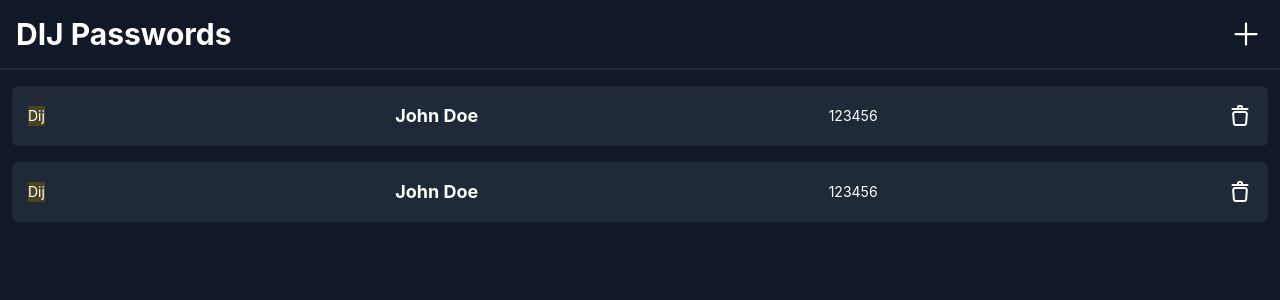
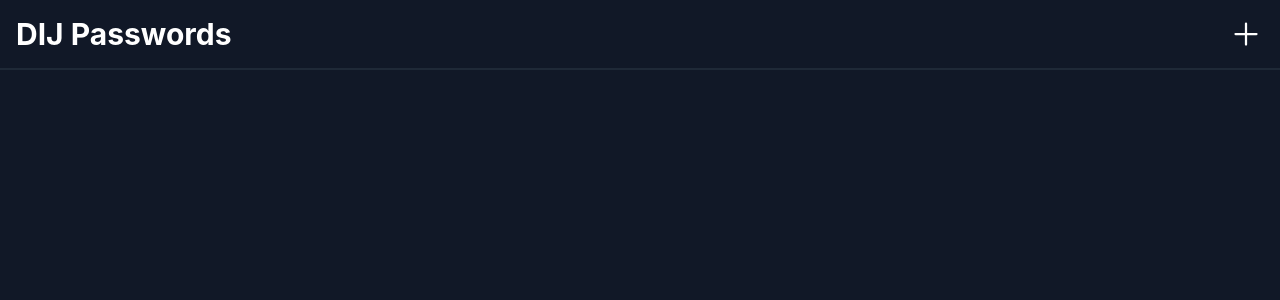
Before and after one commit to thomasansems/dijpasswords, a React (Create React App) app: page / in a window 1280 px wide. Shown: the top 300 px of the page. Built offline with nearby package versions, Linux system fonts and the light colour scheme.

Commit message:
Localforage data + type validation

```diff
--- a/src/components/Card.tsx
+++ b/src/components/Card.tsx
@@ -1,19 +1,22 @@
-import { Trash } from "./icons"
+import { ItemProps } from './../types';
+import { useState } from 'react';
 
-type CardProps = {
-    title: string;
-    password: string;
-    color: string;
-    client: string;
+export const Card: React.FC<ItemProps> = ({ title, password, color, client }) => {
+
+    const [isHovered, setIsHovered] = useState(false);
+
+    return (
+        <div className="bg-gray-800 rounded-md p-4 mb-4 flex items-center justify-between">
+            <div className="flex items-center justify-between">
+                {color && <div className="w-3 h-3 rounded-full mr-2" style={{ 'background': color }}></div>}
+                <p className="text-sm">{client}</p>
+            </div>
+            <h3 className="text-lg font-bold">{title}</h3>
+            <div className="text-sm" onMouseEnter={() => setIsHovered(true)} onMouseLeave={() => setIsHovered(false)}>
+                <span>{isHovered ? password : '*'.repeat(password.length)}</span>
+            </div>
+        </div >
+    )
 }
 
-export const Card: React.FC<CardProps> = ({ title, password, color, client }) => (
-    <div className="bg-gray-800 rounded-md p-4 mb-4 flex items-center justify-between">
-        <p className="text-sm" style={{ 'background': color }}>{client}</p>
-        <h3 className="text-lg font-bold">{title}</h3>
-        <p className="text-sm">{password}</p>
-        <Trash className="cursor-pointer" />
-    </div >
-)
-
 export default Card
--- a/src/routes/Add.tsx
+++ b/src/routes/Add.tsx
@@ -2,19 +2,19 @@ import { useEffect, useState } from 'react';
 import './../App.css';
 import { Layout } from '../components/Layout';
 import axios from 'axios';
+import localforage from 'localforage';
+import { ItemProps, Client } from './../types';
+import { useNavigate } from 'react-router-dom';
 
 const formClasses = 'bg-gray-800 text-white rounded-md p-2 w-full mb-4';
 
-function Home() {
+function Add() {
 
-  type Client = {
-    name: string;
-    color: string;
-  };
-
+  const [formData, setFormData] = useState({ title: '', password: '', client: '', color: '' });
   const [clients, setClients] = useState<Client[]>([]);
   const [error, setError] = useState<any>(null);
   const [isLoaded, setIsLoaded] = useState(false);
+  const navigate = useNavigate();
 
   useEffect(() => {
 
@@ -26,27 +26,59 @@ function Home() {
        */
       await axios.get('https://api.allorigins.win/raw?url=https://pastebin.com/raw/zSFTiVWr', { timeout: 5000 })
         .then((response) => {
-          console.log(response.data);
           setClients(response.data);
           setIsLoaded(true);
         })
         .catch((error) => {
           setIsLoaded(true);
           setError('Unable to fetch clients');
+          console.error(error);
         });
     };
 
     getClients();
+
   }, []);
+
+  const handleSubmit = async (event: { preventDefault: () => void; }) => {
+    event.preventDefault();
+
+    // Get the current list of items from local storage
+    let data: ItemProps[] | null = await localforage.getItem('dij-passwords');
+
+    if (data) {
+      data.unshift(formData);
+    } else {
+      data = [formData];
+    }
+
+    // Store the updated list in local storage
+    localforage.setItem('dij-passwords', data)
+      .then(() => {
+        // Reset the form data and navigate to the home page
+        setFormData({ title: '', password: '', client: '', color: '' })
+        navigate('/')
+      }).catch((err) => {
+        console.error(err);
+      });
+  };
+
+  const handleInputChange = (event: { target: { name: any; value: any; }; }) => {
+    const { name, value } = event.target;
+    // Get the color of the selected client
+    const color = clients.find((client) => client.name === value)?.color
+    // Update the form data state with the new value
+    setFormData({ ...formData, [name]: value, color: color || '' });
+  };
 
   return (
     <Layout>
       <div className='md:m-auto md:w-4/6 lg:m-auto lg:w-3/6'>
         <h3 className="text-lg mb-4">Add new password</h3>
-        <form>
-          <input placeholder='Title' className={formClasses} type='text' />
-          <input placeholder='Password' className={formClasses} type='password' />
-          <select className={formClasses} disabled={!isLoaded}>
+        <form onSubmit={handleSubmit}>
+          <input required minLength={3} maxLength={64} placeholder='Title' value={formData.title} onChange={handleInputChange} className={formClasses} type='text' name='title' />
+          <input required minLength={8} maxLength={64} placeholder='Password' value={formData.password} onChange={handleInputChange} className={formClasses} type='password' name='password' />
+          <select required className={formClasses} disabled={!isLoaded} value={formData.client} onChange={handleInputChange} name='client'>
             {isLoaded && !error ? (<>
               <option value=''>Select client</option>
               {clients.map((client, index) => (
@@ -66,4 +98,4 @@ function Home() {
   );
 }
 
-export default Home;
+export default Add;
--- a/src/routes/Home.tsx
+++ b/src/routes/Home.tsx
@@ -1,37 +1,40 @@
-import React from 'react';
-import logo from './../logo.svg';
 import './../App.css';
 import { Layout } from '../components/Layout';
 import Card from '../components/Card';
+import localforage from 'localforage';
+import { useEffect, useState } from 'react';
+import { ItemProps } from './../types';
 
-function Home() {
+export default function Home() {
 
-  const items = [{
-    title: 'John Doe',
-    password: '123456',
-    color: '#494522',
-    client: 'Dij'
-  },
-  {
-    title: 'John Doe',
-    password: '123456',
-    color: '#494522',
-    client: 'Dij'
-  }]
+  const [items, setItems] = useState<ItemProps[]>([]);
+
+  useEffect(() => {
+    const getItems = async () => {
+
+      localforage.getItem<ItemProps[]>('dij-passwords')
+        .then((value) => {
+          setItems(value || [])
+        }).catch((err) => {
+          console.error(err);
+        });
+    };
+
+    getItems();
+
+  }, []);
 
   return (
     <Layout>
-      {items.map((item, index) => (
+      {items.length > 1 && items.map((item, index) => (
         <div key={index}>
           <Card
             title={item.title}
             password={item.password}
-            color={item.color}
-            client={item.client} />
+            client={item.client}
+            color={item.color} />
         </div>
       ))}
     </Layout>
   );
 }
-
-export default Home;
--- /dev/null
+++ b/src/types.ts
@@ -0,0 +1,12 @@
+export type ItemProps = {
+    title: string;
+    password: string;
+    client: string;
+    color?: string;
+}
+
+
+export type Client = {
+    name: string;
+    color: string;
+};
```
